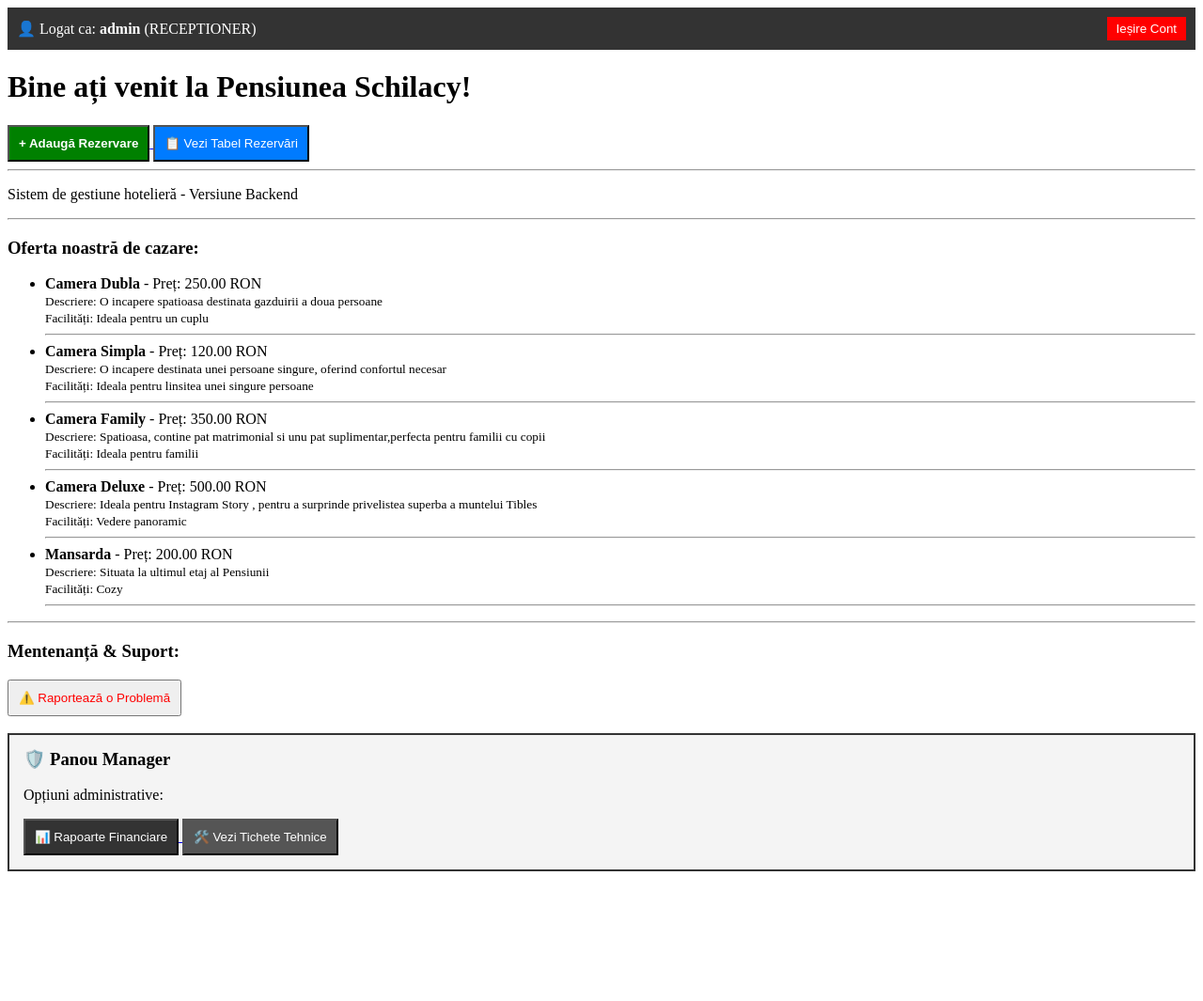
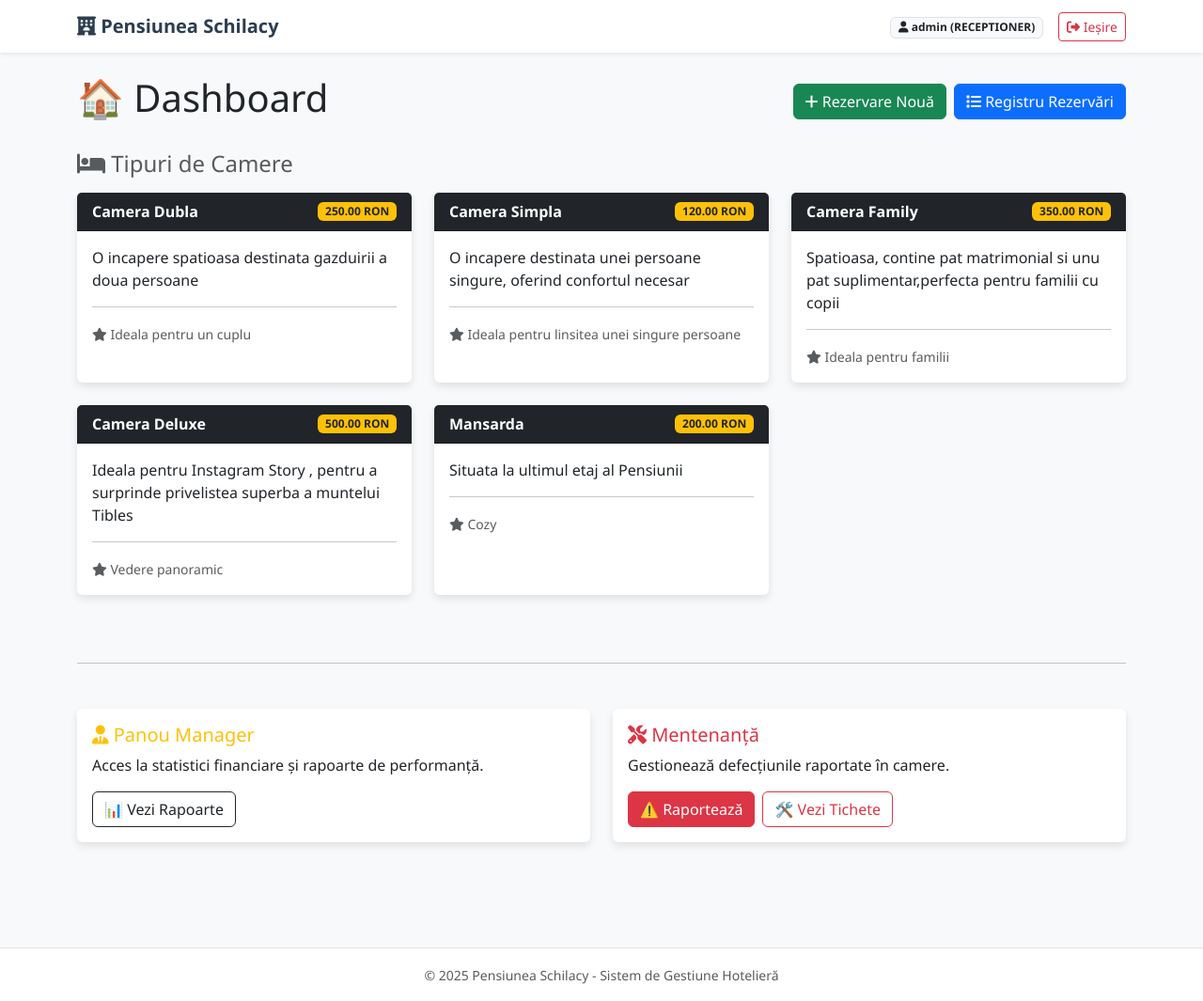
Before and after one commit to MarcoMihalca/Sistem-managerizare-pensiune-Schilacy, a Django app: page / in a window 1280 px wide. Shown: the whole page at 94% size. Before the commit the page ends 927 px from the top, so only its background shows below. Run offline with Django 5.2, Linux system fonts and the light colour scheme; a user stored in the database is signed in; data comes from the database, SQL or seed files in the repository.

Commit message:
Stilizare pagini
Am stilizat si aranjat mai optim paginile aplicatiei, precum cea de login si cea principala, adaugand si iconite specifice.

```diff
--- /dev/null
+++ b/cazare/templates/cazare/base.html
@@ -0,0 +1,70 @@
+<!DOCTYPE html>
+<html lang="ro">
+<head>
+    <meta charset="UTF-8">
+    <meta name="viewport" content="width=device-width, initial-scale=1">
+    <title>{% block title %}Pensiunea Schilacy{% endblock %}</title>
+
+    <link href="https://cdn.jsdelivr.net/npm/bootstrap@5.3.0/dist/css/bootstrap.min.css" rel="stylesheet">
+    <link rel="stylesheet" href="https://cdnjs.cloudflare.com/ajax/libs/font-awesome/6.4.0/css/all.min.css">
+
+    <style>
+        body { background-color: #f8f9fa; font-family: 'Segoe UI', Tahoma, Geneva, Verdana, sans-serif; }
+        .navbar-brand { font-weight: bold; color: #2c3e50 !important; }
+        .card { border: none; box-shadow: 0 4px 8px rgba(0,0,0,0.1); transition: transform 0.2s; }
+        .card:hover { transform: translateY(-5px); }
+        .btn-pensiune { background-color: #27ae60; color: white; }
+        .btn-pensiune:hover { background-color: #219150; color: white; }
+        .table-hover tbody tr:hover { background-color: rgba(0,0,0,.03); }
+    </style>
+</head>
+<body>
+
+    <nav class="navbar navbar-expand-lg navbar-light bg-white shadow-sm mb-4">
+        <div class="container">
+            <a class="navbar-brand" href="{% url 'acasa' %}">
+                <i class="fa-solid fa-hotel"></i> Pensiunea Schilacy
+            </a>
+
+            <button class="navbar-toggler" type="button" data-bs-toggle="collapse" data-bs-target="#navbarNav">
+                <span class="navbar-toggler-icon"></span>
+            </button>
+
+            <div class="collapse navbar-collapse" id="navbarNav">
+                <ul class="navbar-nav ms-auto align-items-center">
+                    {% if user.is_authenticated %}
+                        <li class="nav-item me-3">
+                            <span class="badge bg-light text-dark border">
+                                <i class="fa-solid fa-user"></i> {{ user.username }} ({{ user.rol|upper }})
+                            </span>
+                        </li>
+                        <li class="nav-item">
+                            <form action="{% url 'logout' %}" method="post" class="d-inline">
+                                {% csrf_token %}
+                                <button type="submit" class="btn btn-outline-danger btn-sm">
+                                    <i class="fa-solid fa-sign-out-alt"></i> Ieșire
+                                </button>
+                            </form>
+                        </li>
+                    {% else %}
+                        <li class="nav-item">
+                            <a href="{% url 'login' %}" class="btn btn-primary btn-sm">Autentificare</a>
+                        </li>
+                    {% endif %}
+                </ul>
+            </div>
+        </div>
+    </nav>
+
+    <div class="container pb-5">
+        {% block content %}
+        {% endblock %}
+    </div>
+
+    <footer class="text-center text-muted mt-5 py-3 border-top bg-white">
+        <small>&copy; 2025 Pensiunea Schilacy - Sistem de Gestiune Hotelieră</small>
+    </footer>
+
+    <script src="https://cdn.jsdelivr.net/npm/bootstrap@5.3.0/dist/js/bootstrap.bundle.min.js"></script>
+</body>
+</html>
--- a/cazare/templates/cazare/homepage.html
+++ b/cazare/templates/cazare/homepage.html
@@ -1,81 +1,71 @@
-<!DOCTYPE html>
-<html lang="ro">
-<head>
-    <meta charset="UTF-8">
-    <title>Pensiunea Schilacy</title>
-</head>
-<body>
+{% extends 'cazare/base.html' %}
 
-<div style="background: #333; color: white; padding: 10px; display: flex; justify-content: space-between; align-items: center;">
-    <span>👤 Logat ca: <strong>{{ user.username }}</strong> ({{ user.rol|upper }})</span>
-
-    <form action="{% url 'logout' %}" method="post" style="margin: 0;">
-        {% csrf_token %}
-        <button type="submit" style="background: red; border: none; color: white; cursor: pointer; padding: 5px 10px;">Ieșire Cont</button>
-    </form>
-</div>
-
-    <h1>Bine ați venit la Pensiunea Schilacy!</h1>
-
-    <a href="{% url 'creare_rezervare' %}">
-        <button style="padding: 10px; background-color: green; color: white; font-weight: bold;">
-            + Adaugă Rezervare
-        </button>
-    </a>
-
-    <a href="{% url 'lista_rezervari' %}">
-        <button style="padding: 10px; background-color: #007bff; color: white;">
-            📋 Vezi Tabel Rezervări
-        </button>
-    </a>
-
-    <hr>
-    <p>Sistem de gestiune hotelieră - Versiune Backend</p>
-    <hr>
-
-    <h3>Oferta noastră de cazare:</h3>
-    <ul>
-        {% for camera in tipuri %}
-            <li>
-                <strong>{{ camera.nume_tip }}</strong>
-                - Preț: {{ camera.pret_per_noapte }} RON
-                <br>
-                <small>Descriere: {{ camera.descriere }}</small>
-                <br>
-                <small>Facilități: {{ camera.facilitati }}</small>
-                <hr>
-            </li>
-        {% empty %}
-            <p>Nu există oferte disponibile momentan.</p>
-        {% endfor %}
-    </ul>
-
-    <hr>
-
-    <h3>Mentenanță & Suport:</h3>
-    <a href="{% url 'raporteaza_problema' %}">
-        <button style="color: red; padding: 10px;">⚠️ Raportează o Problemă</button>
-    </a>
-
-    {% if user.rol == 'manager' or user.is_superuser %}
-        <br><br>
-        <div style="border: 2px solid #333; background-color: #f4f4f4; padding: 15px;">
-            <h3 style="margin-top: 0;">🛡️ Panou Manager</h3>
-            <p>Opțiuni administrative:</p>
-
-            <a href="{% url 'rapoarte_manager' %}">
-                <button style="padding: 10px; background-color: #333; color: white;">
-                    📊 Rapoarte Financiare
-                </button>
+{% block content %}
+    <div class="d-flex justify-content-between align-items-center mb-4">
+        <h1>🏠 Dashboard</h1>
+        <div class="d-flex gap-2">
+            <a href="{% url 'creare_rezervare' %}" class="btn btn-success">
+                <i class="fa-solid fa-plus"></i> Rezervare Nouă
             </a>
-
-            <a href="{% url 'lista_probleme' %}">
-                <button style="padding: 10px; background-color: #555; color: white;">
-                    🛠️ Vezi Tichete Tehnice
-                </button>
+            <a href="{% url 'lista_rezervari' %}" class="btn btn-primary">
+                <i class="fa-solid fa-list"></i> Registru Rezervări
             </a>
         </div>
-    {% endif %}
+    </div>
 
-</body>
-</html>
+    <h4 class="mb-3 text-muted"><i class="fa-solid fa-bed"></i> Tipuri de Camere</h4>
+    <div class="row">
+        {% for camera in tipuri %}
+            <div class="col-md-4 mb-4">
+                <div class="card h-100">
+                    <div class="card-header bg-dark text-white d-flex justify-content-between align-items-center">
+                        <strong>{{ camera.nume_tip }}</strong>
+                        <span class="badge bg-warning text-dark">{{ camera.pret_per_noapte }} RON</span>
+                    </div>
+                    <div class="card-body">
+                        <p class="card-text">{{ camera.descriere }}</p>
+                        <hr>
+                        <small class="text-muted"><i class="fa-solid fa-star"></i> {{ camera.facilitati }}</small>
+                    </div>
+                </div>
+            </div>
+        {% empty %}
+            <div class="alert alert-info">Nu există tipuri de camere definite în sistem.</div>
+        {% endfor %}
+    </div>
+
+    <hr class="my-5">
+
+    <div class="row">
+        {% if user.rol == 'manager' or user.is_superuser %}
+        <div class="col-md-6 mb-3">
+            <div class="card border-warning h-100">
+                <div class="card-body">
+                    <h5 class="card-title text-warning"><i class="fa-solid fa-user-tie"></i> Panou Manager</h5>
+                    <p class="card-text">Acces la statistici financiare și rapoarte de performanță.</p>
+                    <a href="{% url 'rapoarte_manager' %}" class="btn btn-outline-dark">
+                        📊 Vezi Rapoarte
+                    </a>
+                </div>
+            </div>
+        </div>
+        {% endif %}
+
+        <div class="col-md-6 mb-3">
+            <div class="card border-danger h-100">
+                <div class="card-body">
+                    <h5 class="card-title text-danger"><i class="fa-solid fa-screwdriver-wrench"></i> Mentenanță</h5>
+                    <p class="card-text">Gestionează defecțiunile raportate în camere.</p>
+                    <div class="d-flex gap-2">
+                        <a href="{% url 'raporteaza_problema' %}" class="btn btn-danger text-white">
+                            ⚠️ Raportează
+                        </a>
+                        <a href="{% url 'lista_probleme' %}" class="btn btn-outline-danger">
+                            🛠️ Vezi Tichete
+                        </a>
+                    </div>
+                </div>
+            </div>
+        </div>
+    </div>
+{% endblock %}
```
Also changed, not shown: cazare/templates/cazare/creare_rezervare.html (+27 -17 lines), cazare/templates/cazare/lista_rezervari.html (+54 -52 lines), cazare/templates/cazare/login.html (+28 -23 lines).
